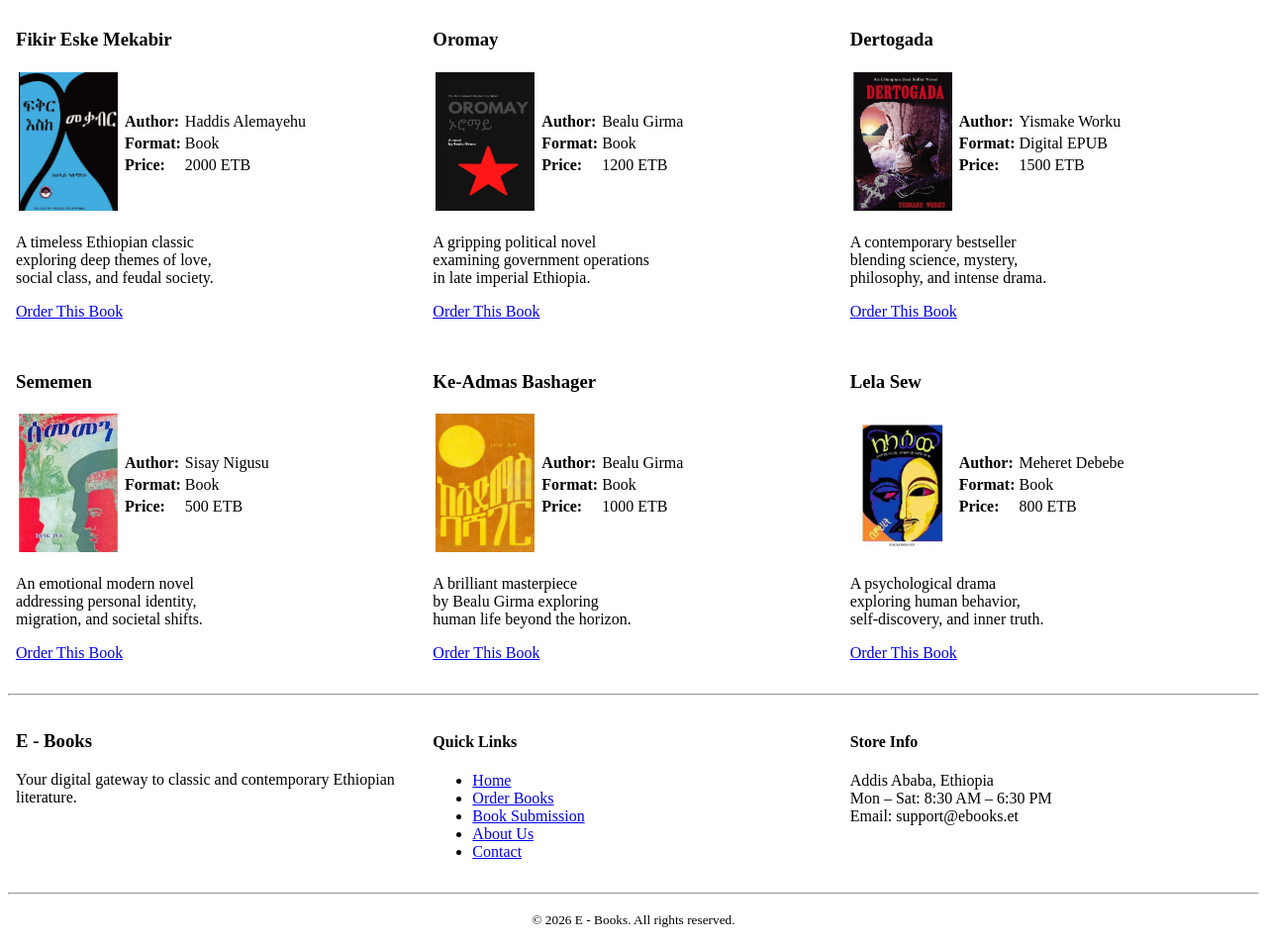
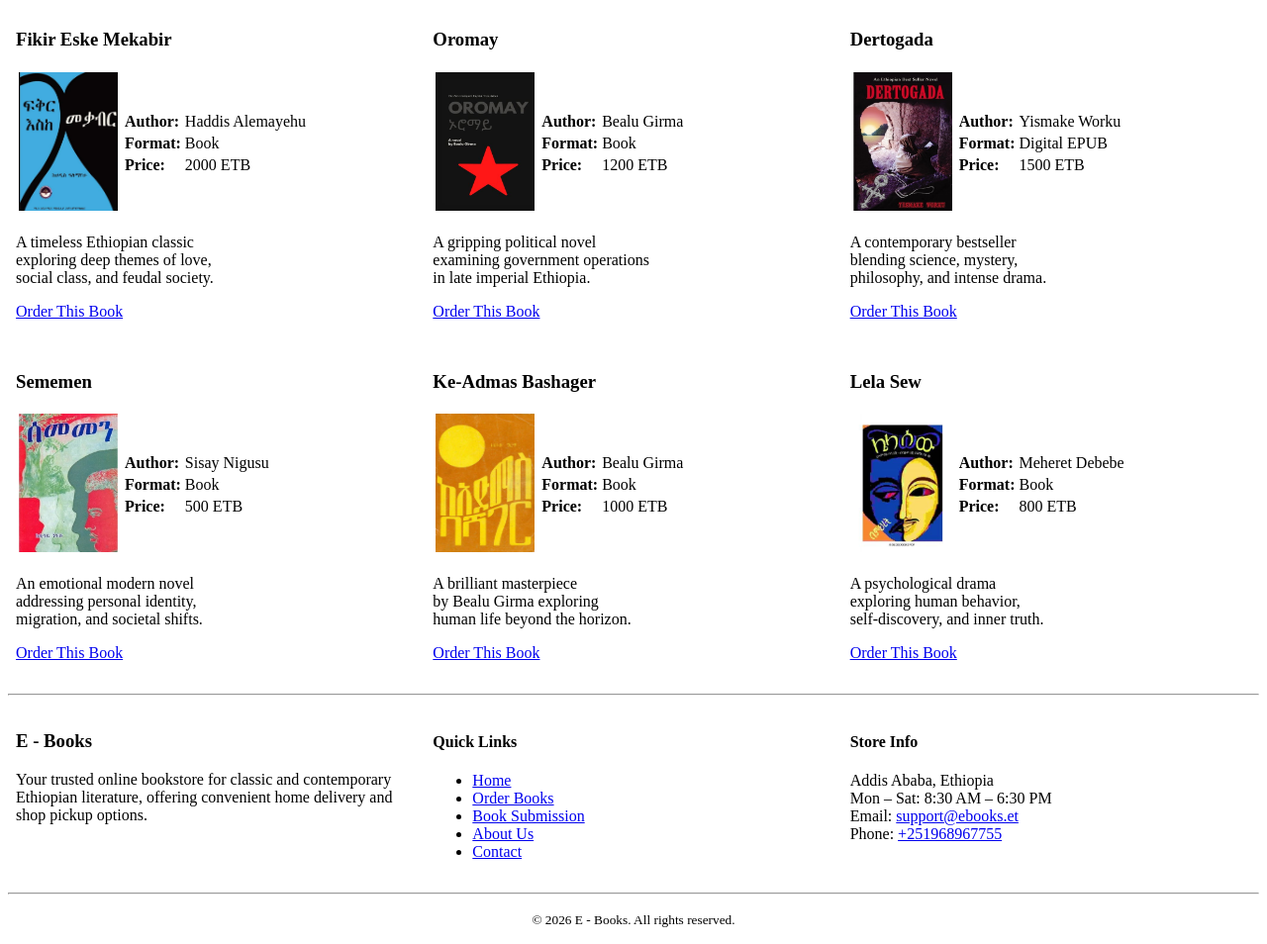
Before and after one commit to ezenid/e-books, a plain HTML site: page index.html in a window 1280 px wide. Shown: the part 309-1263 px from the top of the page at 99% size. Drawn offline with Linux system fonts and the light colour scheme.

Commit message:
fix(home): update footer messge and use mailto href for email

```diff
--- a/index.html
+++ b/index.html
@@ -231,7 +231,8 @@
       <tr>
         <td valign="top" width="33%">
           <h3>E - Books</h3>
-          <p>Your digital gateway to classic and contemporary Ethiopian literature.</p>
+          <p>Your trusted online bookstore for classic and contemporary Ethiopian literature, offering convenient home
+            delivery and shop pickup options.</p>
         </td>
         <td valign="top" width="33%">
           <h4>Quick Links</h4>
@@ -248,7 +249,10 @@
           <p>
             Addis Ababa, Ethiopia<br>
             Mon – Sat: 8:30 AM – 6:30 PM<br>
-            Email: support@ebooks.et
+            Email: <a href="mailto:support@ebooks.et
+"> support@ebooks.et
+            </a> <br>
+            Phone: <a href="tel:+251968967755">+251968967755</a>
           </p>
         </td>
       </tr>
```
